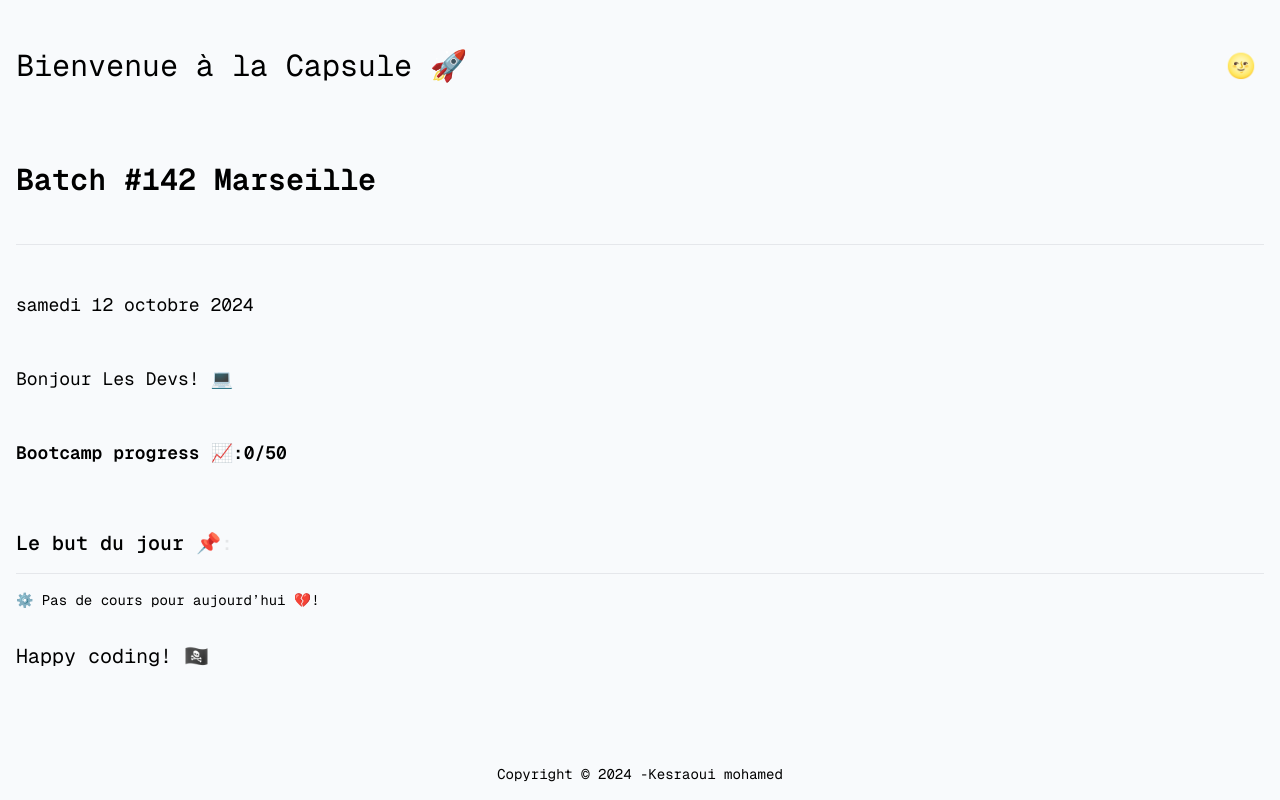
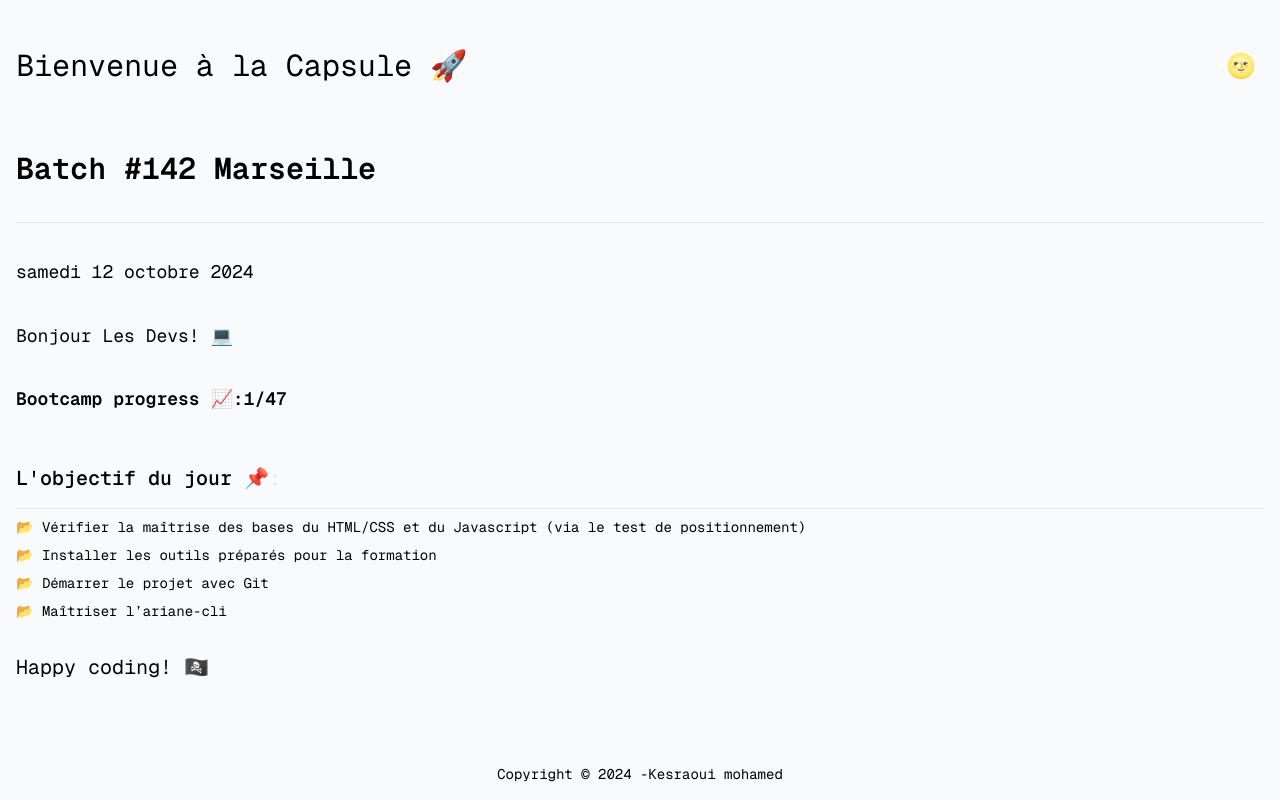
Before and after one commit to KesraouiMohamed1991/capsule-recap-, a Next.js app in the folder my-app/: page / in a window 1280 px wide. Built offline with nearby package versions, Linux system fonts and the light colour scheme.

Commit message:
adding num

```diff
--- a/my-app/app/BootcampProgress.jsx
+++ b/my-app/app/BootcampProgress.jsx
@@ -5,9 +5,9 @@ import Link from 'next/link';
 import ThemeToggle from './helpers/ThemeToggle';
 import AnimatedText from './helpers/AnimatedText';
 const BootcampProgress = () => {
-  const startDate = new Date("Oct 14, 2024");
+  const startDate = new Date("Oct 11, 2024");
   const endDate = new Date("Dec 20, 2024");
-  const totalWorkDays = 50;
+  const totalWorkDays = 47;
   const [currentDay, setCurrentDay] = useState(0);
 
   // Helper function to check if a day is a weekend
@@ -57,7 +57,7 @@ const BootcampProgress = () => {
   }, []); // Runs only once when the component is mounted
 
   // Get today's lessons based on currentDay
-  const todaysLessons = currentDay > 0 ? MyData[currentDay - 1]?.lessons || [] : []; // Adjusting for 0-indexing
+  const todaysLessons = currentDay > 0 ? MyData[currentDay - 1]?.lessons || [] : [];
 
   return (
     <div id="progress" className='text-black dark:text-white h-screen flex flex-col text-sm justify-between p-4 bg-slate-50 dark:bg-gray-950'>
@@ -73,14 +73,14 @@ const BootcampProgress = () => {
       <h2 className="text-lg font-bold ">Bootcamp progress 📈:<span id="day-count">{currentDay}/{totalWorkDays}</span></h2>
 
       <div className=" my-4">
-        <h2 className="text-xl font-semibold mb-4">Le but du jour 📌<span className=' animate-ping'>:</span> </h2>
+        <h2 className="text-xl font-semibold mb-4">L'objectif du jour 📌<span className=' animate-ping'>:</span> </h2>
         <hr />
         {todaysLessons.length > 0 ? (
           todaysLessons.map((lesson, index) => (
             <p key={index} className="my-2">📂 {lesson.item}</p>
           ))
         ) : (
-          <p className="my-4"> ⚙️ Pas de cours pour aujourd’hui 💔!</p>
+          <p className="my-4"> 💤 Pas de cours pour aujourd’hui 💔!</p>
         )}
 
       <AnimatedText size='text-xl' text='Happy coding! 🏴‍☠️ '/>
```
